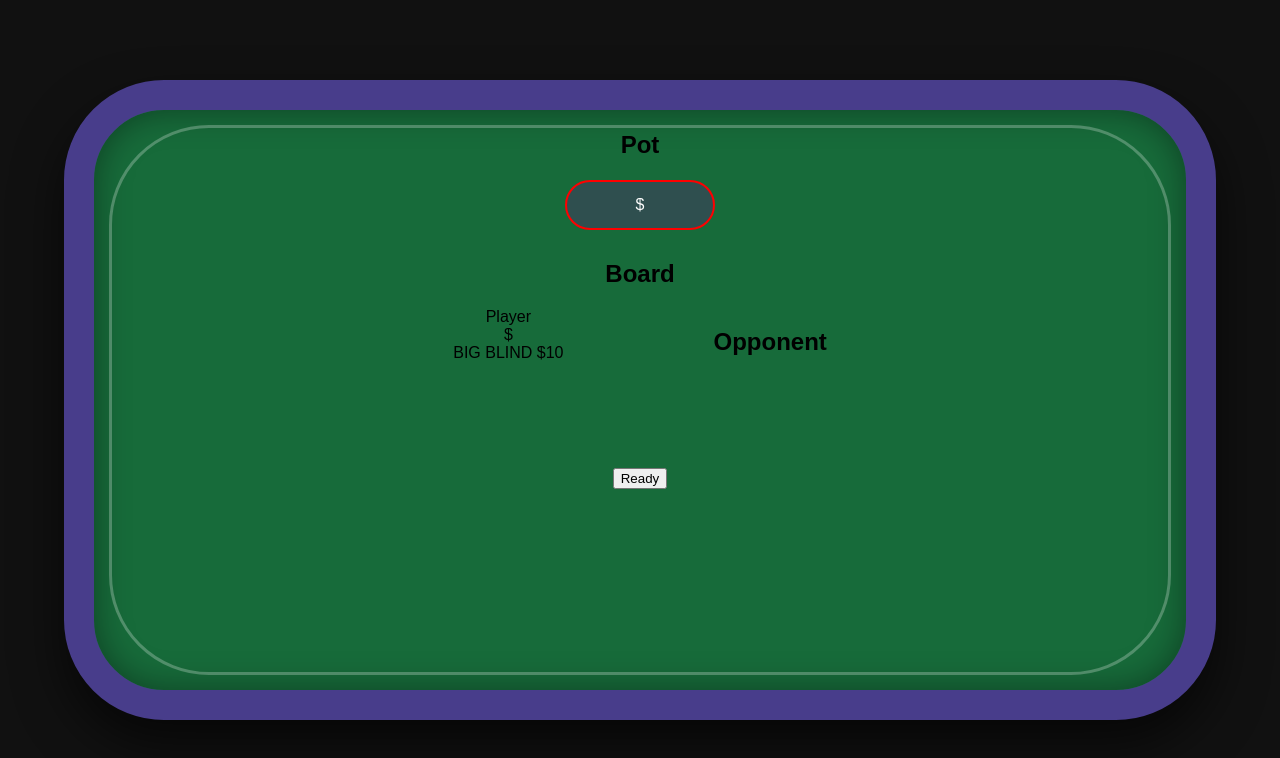
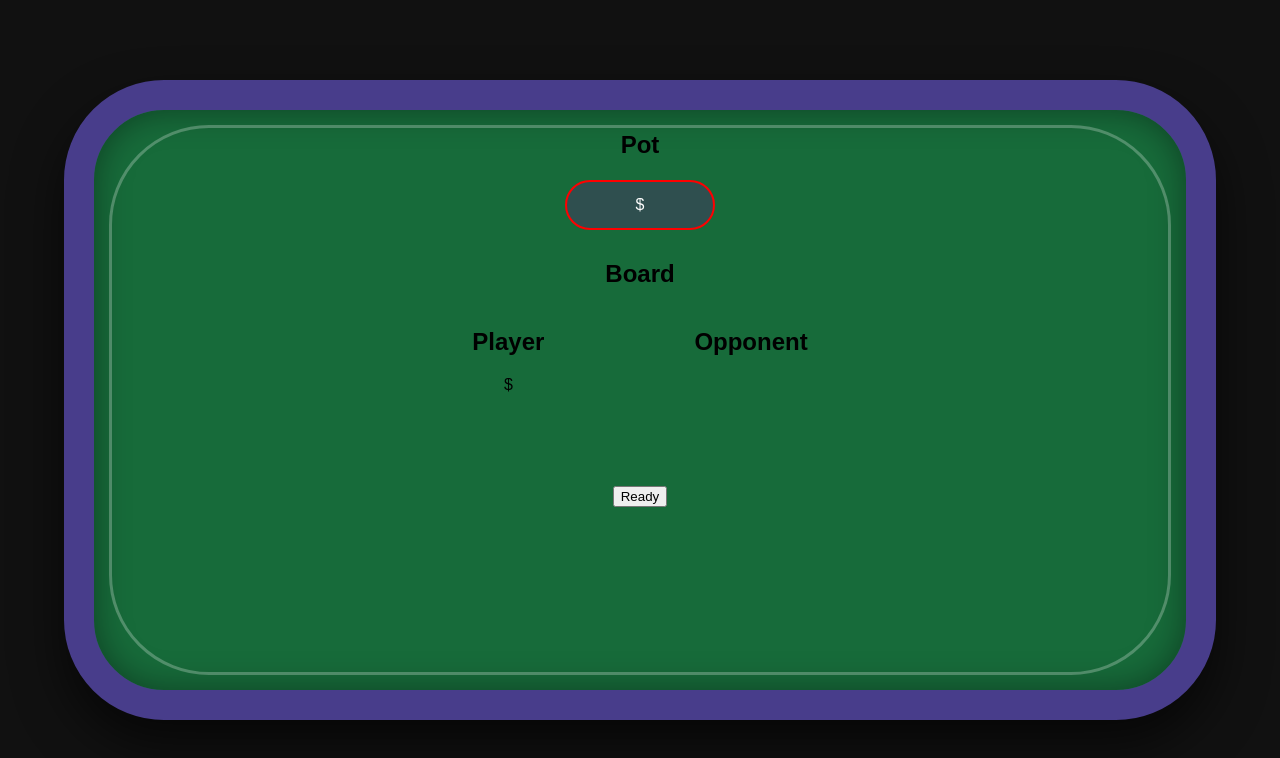
Before and after one commit to GodMatsuri/Poker, a plain HTML site: page texas/texas.html in a window 1280 px wide. Drawn offline with Linux system fonts and the light colour scheme.

Commit message:
Original Design

```diff
--- a/texas/texas.html
+++ b/texas/texas.html
@@ -24,28 +24,11 @@
 
     <div class="players">
 
-    <div class="player">
-
-        <div id="player-cards"></div>
-
-        <div class="player-info">
-
-            <div class="avatar"></div>
-
-            <div class="player-details">
-                <div class="player-name">Player</div>
-                <div class="player-chips">
-                    $<span id="player-chips"></span>
-                </div>
-            </div>
-
-            <div class="blind">
-                BIG BLIND <span>$10</span>
-            </div>
-
+        <div class="player">
+            <h2>Player</h2>
+            <div id="player-cards"></div>
+            <div class="player-chips">$<span id="player-chips"></span></div>
         </div>
-
-    </div>
 
         <div class="opponent">
             <h2>Opponent</h2>
```
